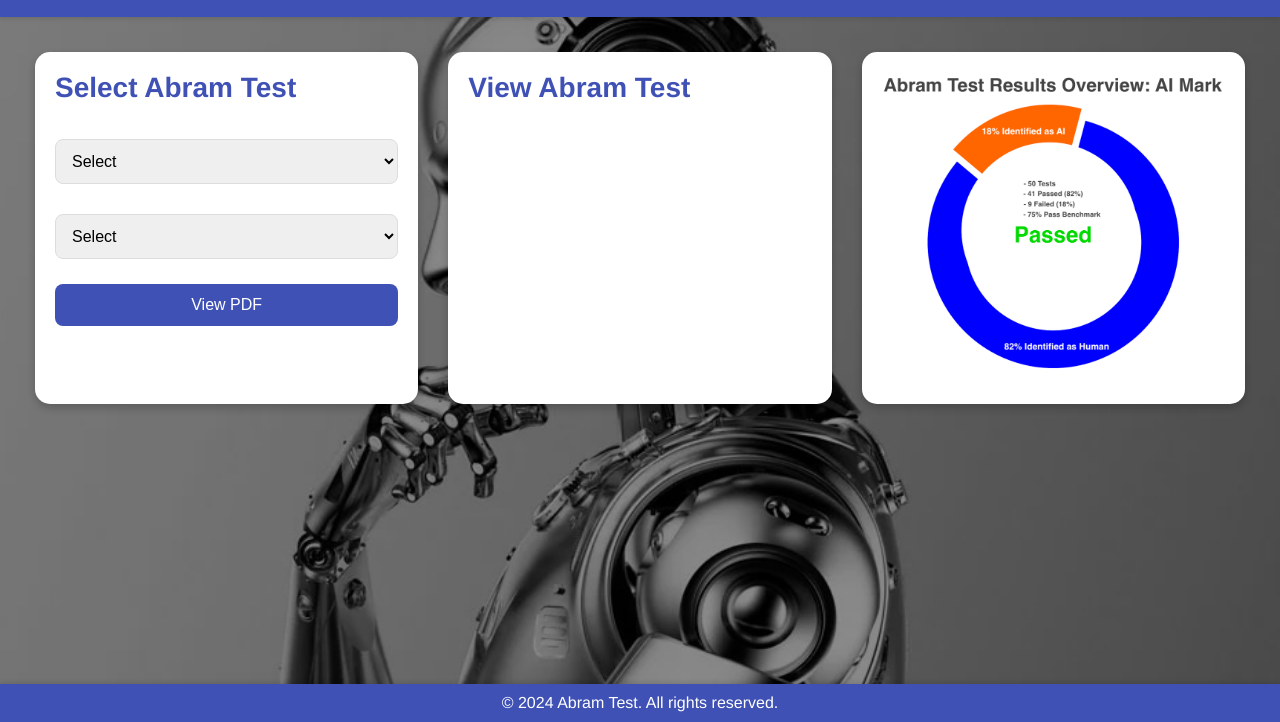
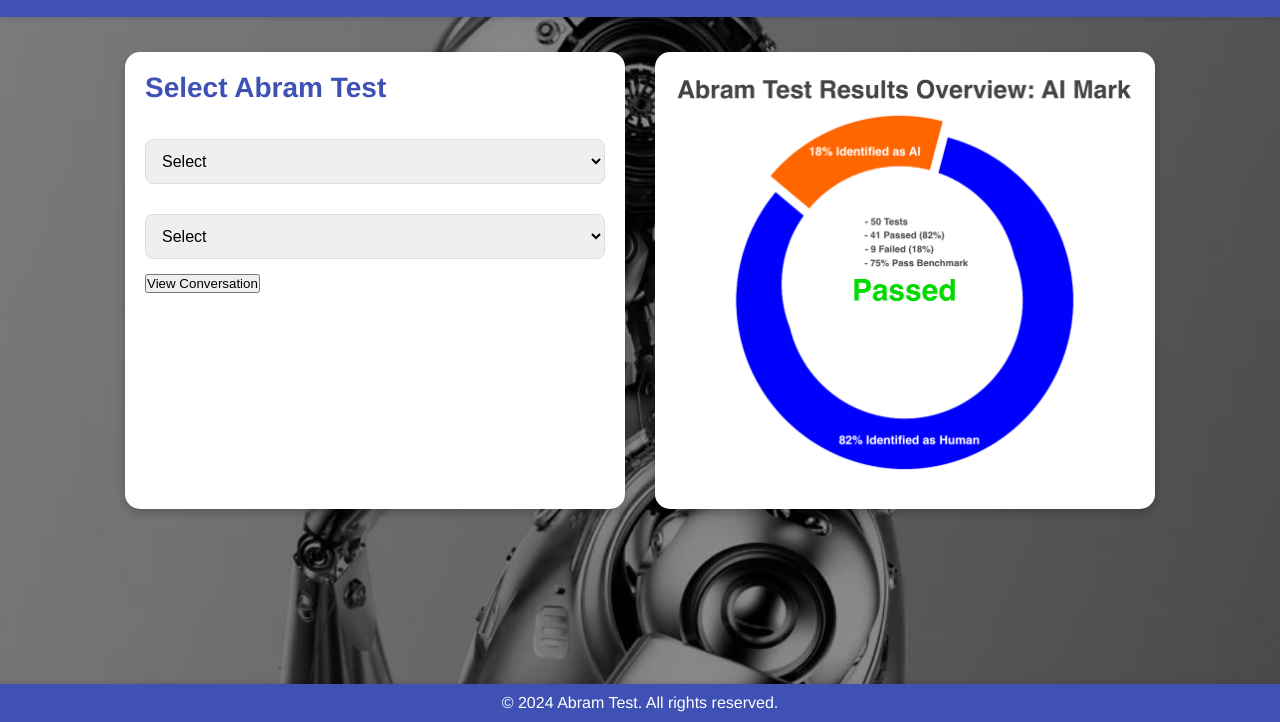
Before and after one commit to Mark070707/AbramTest, a plain HTML site: page Abram Tests website 5/index.html in a window 1280 px wide. Shown: the part 78-800 px from the top of the page. Drawn offline with Linux system fonts and the light colour scheme.

Commit message:
Update index.html

```diff
--- a/Abram Tests website 5/index.html
+++ b/Abram Tests website 5/index.html
@@ -13,27 +13,17 @@
     </header>
 
     <main class="main-content">
-        <div class="main-content-background"></div> <!-- Add this line -->
         <section class="left-container">
             <h2>Select Abram Test</h2>
             <select class="dropdown" id="test-select">
                 <option value="" disabled selected>Select</option>
                 <option value="AI Mark Failed">AI Mark Failed</option>
                 <option value="AI Mark Passed">AI Mark Passed</option>
-                <option value="Human Mark Identified as AI Mark">Human Mark Identified as AI Mark</option>
-                <option value="Human Mark Identified as Human">Human Mark Identified as Human</option>
             </select>
-            <select class="dropdown" id="pdf-select">
+            <select class="dropdown" id="link-select">
                 <option value="" disabled selected>Select</option>
             </select>
-            <button id="view-pdf-button">View PDF</button>
-        </section>
-
-        <section class="pdf-container" id="pdf-container">
-            <h2>View Abram Test</h2>
-            <div class="pdf-viewer" id="pdf-viewer">
-                <!-- This will contain the embedded PDF -->
-            </div>
+            <button id="view-link-button" class="styled-button">View Conversation</button>
         </section>
 
         <section class="container">
```
